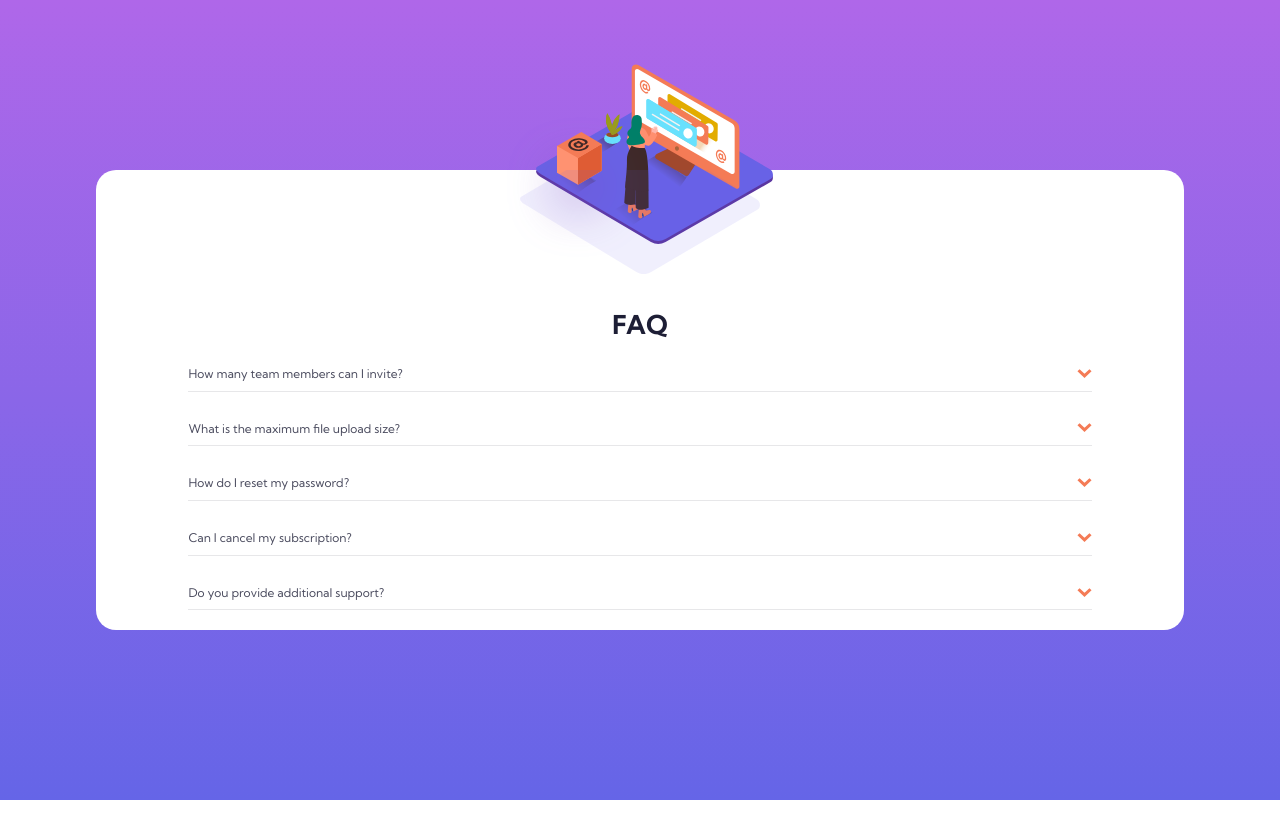
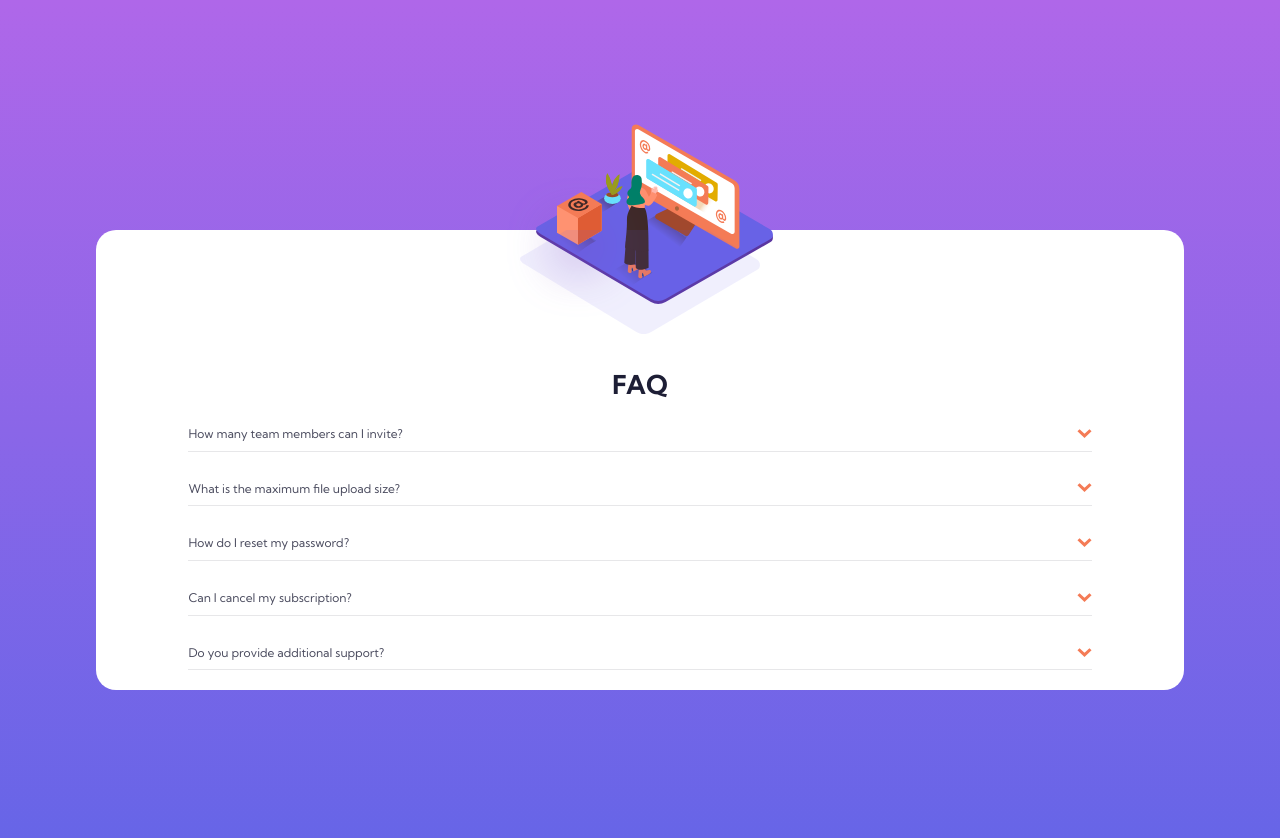
Before and after one commit to YoimelDev/FAQ-accordion-card, a website: page index.html in a window 1280 px wide. Before the commit the page ends 800 px from the top, so only its background shows below. Drawn offline with Linux system fonts and the light colour scheme.

Commit message:
fix background

```diff
--- a/scss/styles.scss
+++ b/scss/styles.scss
@@ -9,7 +9,6 @@ $darkGrayishBlue: hsl(240, 6%, 50%);
 $lightGrayishBlue: hsl(240, 5%, 91%);
 
 html {
-	height: 100%;
 	font-size: 62.5%;
 	box-sizing: border-box;
 }
@@ -27,6 +26,7 @@ body {
 	justify-content: center;
 	align-items: center;
 	height: 100vh;
+	margin-top: 6rem;
 	background: $background;
 	font-family: 'Kumbh Sans';
 }
```
Also changed, not shown: css/styles.css, 1 other file.
